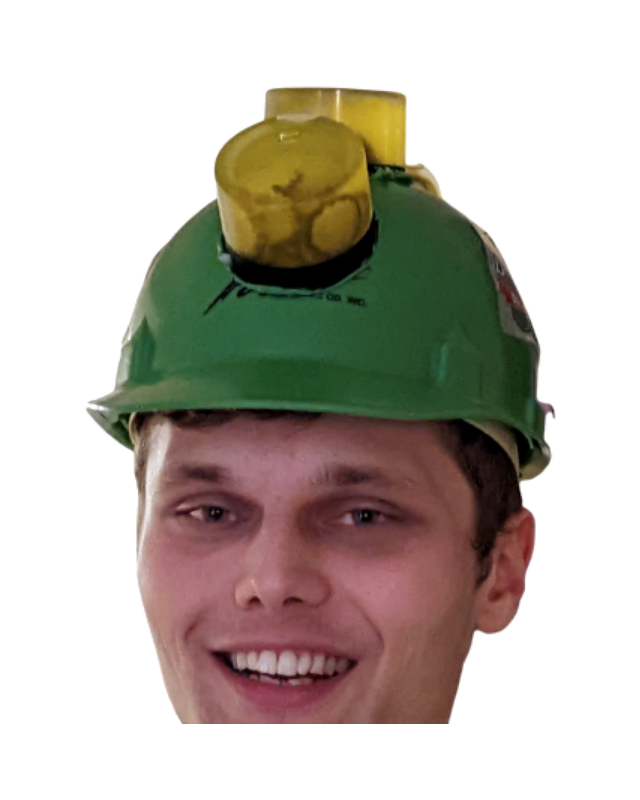
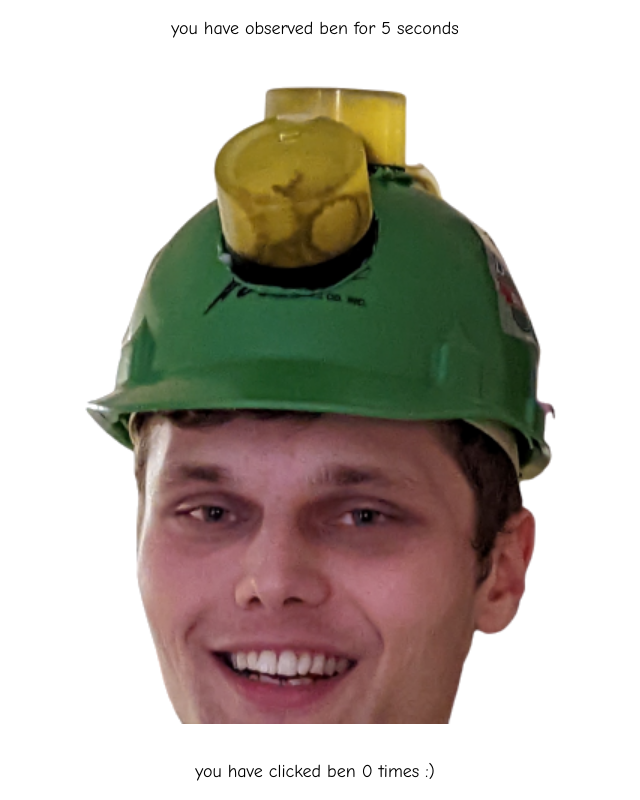
Before and after one commit to veliebm/benvelie-frontend, a plain HTML site: page ben.html in a window 1280 px wide. Shown: the whole page, without its empty margins (325-965 px from the left). Drawn offline with Linux system fonts and the light colour scheme.

Commit message:
Make watch time/clicks always visible on ben

```diff
--- a/ben.html
+++ b/ben.html
@@ -127,8 +127,7 @@
 				clicks++
 				cps++
 			}
-			if (clicks >= 25)
-				counter.innerText = `you have clicked ${roingName()} ${clicks} times :)`
+			counter.innerText = `you have clicked ${roingName()} ${clicks} times :)`
 			if (clicks > 10000)
 				counter.innerText = `you have clicked ${roingName()} many times :)`
 
@@ -173,8 +172,7 @@
 			if (document.hasFocus()) {
 				if (real)
 					secs++
-				if (secs >= 90)
-					timer.innerText = `you have observed ${roingName()} for ${secs} seconds`
+				timer.innerText = `you have observed ${roingName()} for ${secs} seconds`
 				if (secs > 60 * 60)
 					timer.innerText = `you have observed ${roingName()} for a long time`
 				if (secs > 60 * 60 * 24)
```
